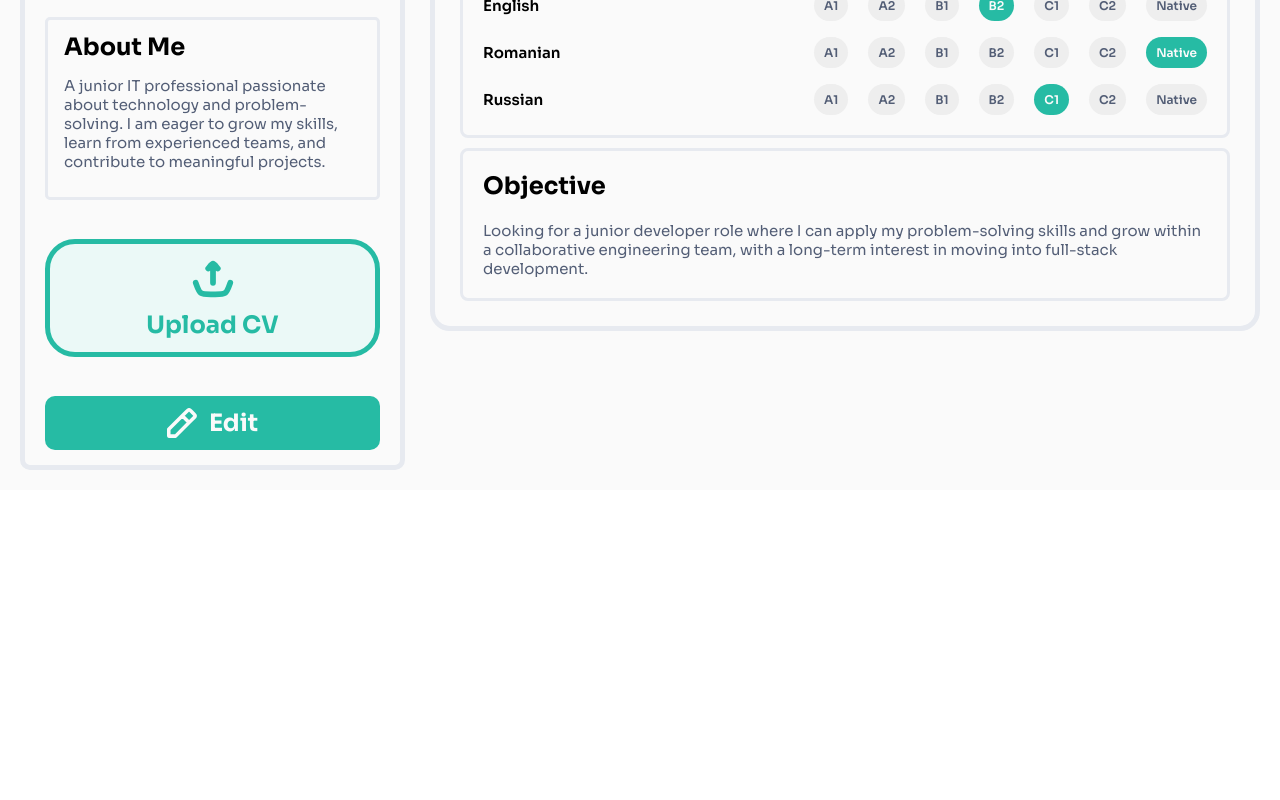
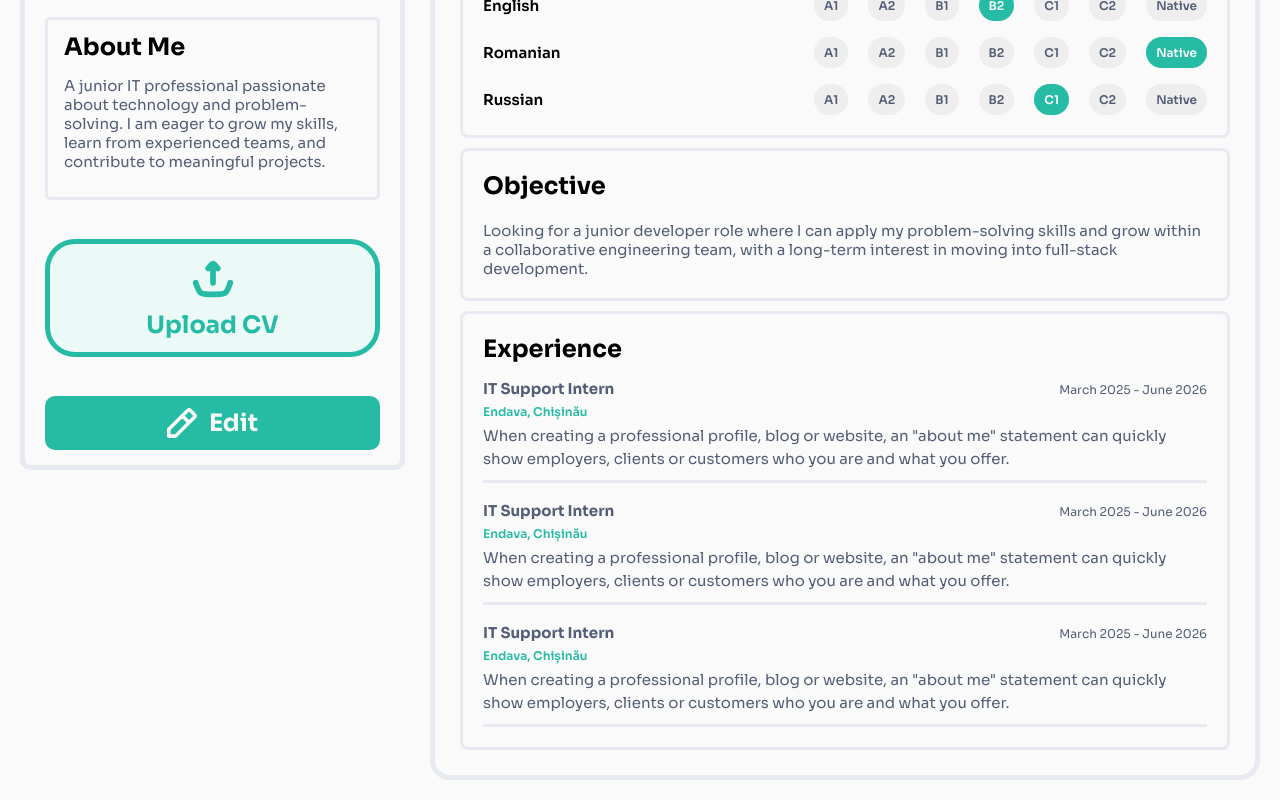
Before and after one commit to KyronPomidor/CVision, a React (Vite) app in the folder front/: page /profile in a window 1280 px wide. Shown: the part 524-1324 px from the top of the page. Before the commit the page ends 1014 px from the top, so only its background shows below. Built offline with nearby package versions, Linux system fonts and the light colour scheme; no server answers.

Commit message:
Implement Experience Componenet

```diff
--- a/front/src/pages/ProfilePage/ProfilePage.jsx
+++ b/front/src/pages/ProfilePage/ProfilePage.jsx
@@ -13,6 +13,26 @@ const cv = {
     objective:
         "Looking for a junior developer role where I can apply my problem-solving skills and grow within a collaborative engineering team, with a long-term interest in moving into full-stack development.",
     experience: [
+        {
+            id: 1,
+            title: "IT Support Intern",
+            company: "Endava",
+            location: "Chișinău",
+            startDate: "March 2025",
+            endDate: "June 2026",
+            description:
+                "When creating a professional profile, blog or website, an \"about me\" statement can quickly show employers, clients or customers who you are and what you offer.",
+        },
+        {
+            id: 1,
+            title: "IT Support Intern",
+            company: "Endava",
+            location: "Chișinău",
+            startDate: "March 2025",
+            endDate: "June 2026",
+            description:
+                "When creating a professional profile, blog or website, an \"about me\" statement can quickly show employers, clients or customers who you are and what you offer.",
+        },
         {
             id: 1,
             title: "IT Support Intern",
--- a/front/src/pages/ProfilePage/components/CVInformationCard/CVInformationCard.jsx
+++ b/front/src/pages/ProfilePage/components/CVInformationCard/CVInformationCard.jsx
@@ -2,8 +2,8 @@ import styles from "./CVInformationCard.module.css"
 import TechnicalSkills from "./TechnicalSkills"
 import Languages from "./Languages"
 import Objective from "./Objective"
-{/*import Experience from "./Experience"
-import AdditionalInfo from"./AdditionalInfo"*/}
+import Experience from "./Experience"
+{/*import AdditionalInfo from"./AdditionalInfo"*/}
 
 function CVInformationCard({ technicalSkills, languages, objective, experience, additionalInfo }) {
 
@@ -15,8 +15,8 @@ function CVInformationCard({ technicalSkills, languages, objective, experience,
             <TechnicalSkills skills={technicalSkills} />
             <Languages languages={languages} />
             <Objective text={objective} />
-            {/*<Experience items={experience} />
-            <AdditionalInfo text={additionalInfo} />*/}
+            <Experience items={experience} />
+            {/*<AdditionalInfo text={additionalInfo} />*/}
         </div>
     )
 }
--- /dev/null
+++ b/front/src/pages/ProfilePage/components/CVInformationCard/Experience.jsx
@@ -0,0 +1,31 @@
+import styles from "./Experience.module.css"
+
+function Experience({ items = [] }) {
+
+    return (
+        <div className={styles.experience}>
+            <h2 className={styles.heading}>Experience</h2>
+
+            <div className={styles.itemsList}>
+                {items.map((item) => (
+                    <div key={item.id} className={styles.item}>
+                        <div className={styles.itemHeader}>
+                            <h3 className={styles.itemTitle}>{item.title}</h3>
+                            <p className={styles.itemDates}>{item.startDate} - {item.endDate}</p>
+                        </div>
+
+                        <p className={styles.itemCompany}>
+                            {item.company}{item.location ? `, ${item.location}` : ""}
+                        </p>
+
+                        {item.description && (
+                            <p className={styles.itemDescription}>{item.description}</p>
+                        )}
+                    </div>
+                ))}
+            </div>
+        </div>
+    )
+}
+
+export default Experience
--- /dev/null
+++ b/front/src/pages/ProfilePage/components/CVInformationCard/Experience.module.css
@@ -0,0 +1,59 @@
+.experience {
+    display: flex;
+    flex-direction: column;
+    gap: 15px;
+    padding: 20px;
+
+    border: var(--lightBorderWeight) solid var(--borderGray);
+    border-radius: 8px;
+}
+
+.heading {
+    font-size: var(--heading2);
+    color: var(--headerColor);
+}
+
+.itemsList {
+    display: flex;
+    flex-direction: column;
+    gap: 18px;
+}
+
+.item {
+    display: flex;
+    flex-direction: column;
+    gap: 6px;
+    padding-bottom: 10px;
+    border-bottom: var(--lightBorderWeight) solid var(--borderGray);
+}
+
+.itemHeader {
+    display: flex;
+    align-items: baseline;
+    justify-content: space-between;
+    flex-wrap: wrap;
+    gap: 8px;
+}
+
+.itemTitle {
+    font-size: var(--mainText);
+    font-weight: 700;
+    color: var(--mainTextGray);
+}
+
+.itemDates {
+    font-size: var(--mainComments);
+    color: var(--mainTextGray);
+}
+
+.itemCompany {
+    font-size: var(--mainComments);
+    font-weight: 600;
+    color: var(--primary);
+}
+
+.itemDescription {
+    font-size: var(--mainText);
+    line-height: 1.5;
+    color: var(--mainTextGray);
+}
```
